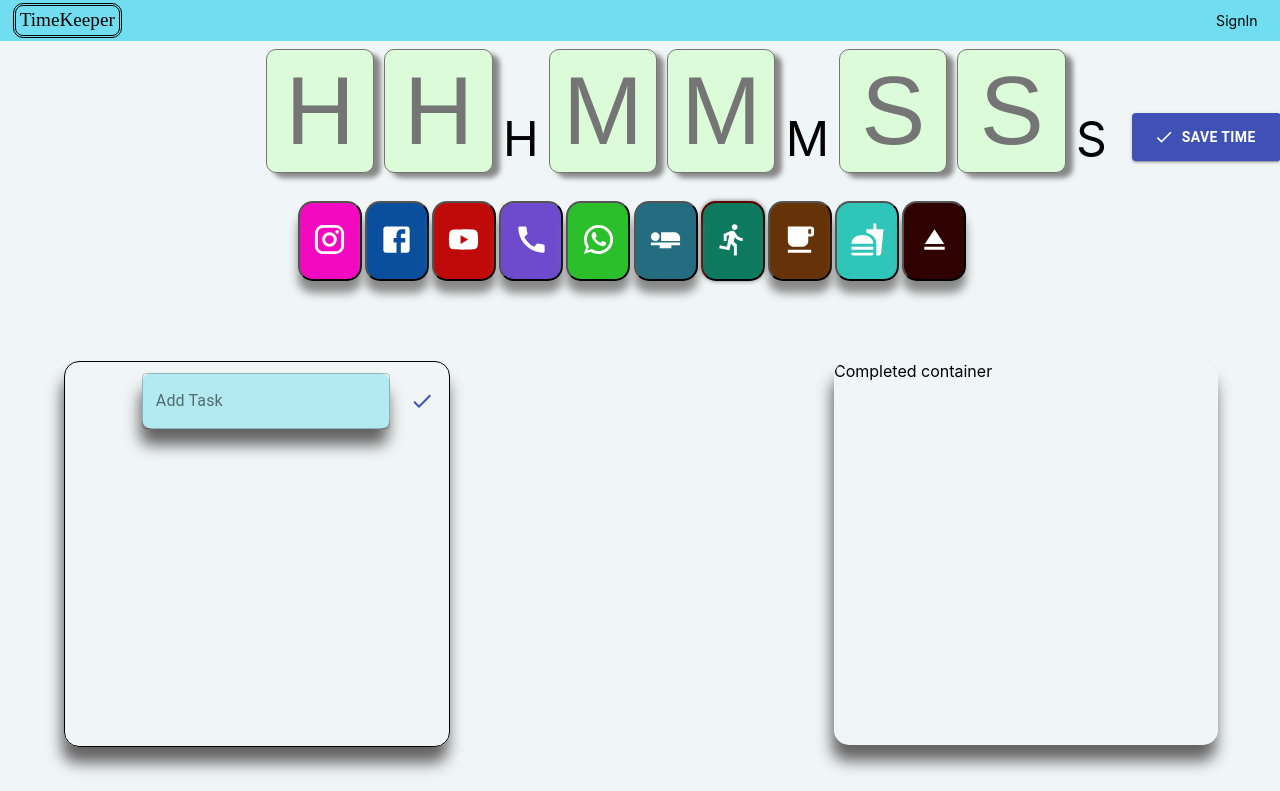
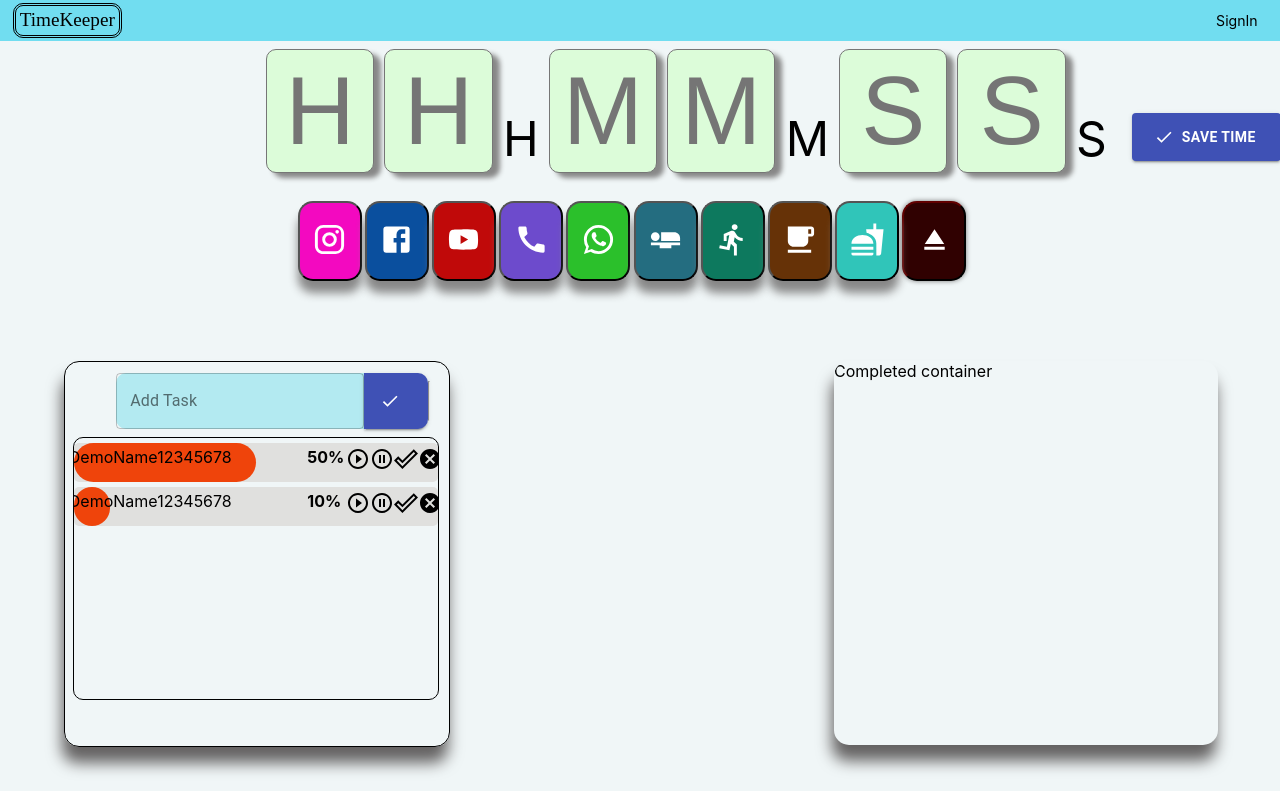
Before and after one commit to rupamswain1/timeKeeper, a React (Create React App) app in the folder timekeeper-frontend/: page / in a window 1280 px wide. Shown: the top 791 px of the page. Built offline with nearby package versions, Linux system fonts and the light colour scheme.

Commit message:
reducer for breakbutton created and task component created

```diff
--- /dev/null
+++ b/timekeeper-frontend/src/components/addedTask/AddedTask.component.jsx
@@ -0,0 +1,85 @@
+import React from 'react';
+import PlayCircleOutlineIcon from '@material-ui/icons/PlayCircleOutline';
+import PauseCircleOutlineIcon from '@material-ui/icons/PauseCircleOutline';
+import DoneOutlineIcon from '@material-ui/icons/DoneOutline';
+import CancelIcon from '@material-ui/icons/Cancel';
+const AddedTask=({completed,bgColor})=>{
+
+    const containerStyle={
+        position:'relative',
+        height:'15%',
+        width:'100%',
+        backgroundColor: "#e0e0de",
+        borderRadius: 5,
+        'margin-top':5,
+        display:'flex',
+    }
+
+    const fillerStyle = {
+        height: '100%',
+        width: `${completed}%`,
+        backgroundColor: `${bgColor}`,
+        borderRadius: 'inherit',
+        textAlign: 'right',
+        borderRadius: 50,
+        transition: 'width 1s ease-in-out',
+      }
+
+      const labelStyle = {
+        position:'absolute',
+        left:'4vw',
+        color: 'black',
+        fontWeight: 'bold',
+        'z-index':-1,
+
+      }
+
+      const taskContentStyle={
+        position:'absolute',
+        display:'flex',
+        right:'50%',
+        top:'10%',
+        textAlign:'right',
+      }
+      const iconsListStyle={
+        position:'absolute',
+        display:'flex',
+        'padding-left':'7vw'
+      }
+      const taskNameStyle={
+          position:'absolute',
+          color:'black',
+          right:'1.9vw',
+      }
+
+
+    return(
+        <div className='taskMainContainer' style={containerStyle}>
+            <div className='contentContainer' style={fillerStyle}>
+
+            </div>
+            <div className='taskContent' style={taskContentStyle}>
+                <span style={labelStyle}>{`${completed}%`}</span>
+                <div className='taskName' style={taskNameStyle}>
+                    DemoName12345678
+                </div>
+                <div className='iconsList' style={iconsListStyle}>
+                    <div className='playButton'>
+                        <PlayCircleOutlineIcon/>
+                    </div>
+                    <div className='playButton'>
+                        <PauseCircleOutlineIcon/>
+                    </div>
+                    <div className='completedButton'>
+                        <DoneOutlineIcon/>
+                    </div>
+                    <div className='removeButton'>
+                        <CancelIcon/>
+                    </div>
+                </div>
+            </div>
+        </div>
+    )
+}
+
+export default AddedTask;
--- a/timekeeper-frontend/src/components/breakButtons/BreakButtons.component.jsx
+++ b/timekeeper-frontend/src/components/breakButtons/BreakButtons.component.jsx
@@ -1,4 +1,5 @@
 import React from 'react';
+import {useSelector,useDispatch} from 'react-redux';
 import InstagramIcon from '@material-ui/icons/Instagram';
 import FacebookIcon from '@material-ui/icons/Facebook';
 import YouTubeIcon from '@material-ui/icons/YouTube';
@@ -9,54 +10,62 @@ import DirectionsRunIcon from '@material-ui/icons/DirectionsRun';
 import FreeBreakfastIcon from '@material-ui/icons/FreeBreakfast';
 import FastfoodIcon from '@material-ui/icons/Fastfood';
 import EjectIcon from '@material-ui/icons/Eject';
-import Tootip from '@material-ui/core/Tooltip'
 import './BreakButtons.style.scss';
 import Tooltip from '@material-ui/core/Tooltip';
+import {startBreak} from '../../redux/breakButton/BreakButton.action';
+const BreakButtons=()=>{
 
-const BreakButtons=()=>{
+    const breakData=useSelector(state=>state.BreakButtonReducer);
+    const dispatch=useDispatch();
+    console.log('call')
+
+    const dispatchAction=(buttonName)=>{
+
+        dispatch(startBreak(buttonName))
+    }
     return(
         <div className='breakbuttonsMainContainer'>
             <Tooltip title='Instagram'>
-                <button className='brakButton-insta'><InstagramIcon style={{fill: "white"}} fontSize="large"/></button>
+                <button className={`brakButton-insta-${breakData['instagram'].isActive?'active':''}`} onClick={()=>dispatchAction('instagram')}><InstagramIcon style={{fill: "white"}} fontSize="large" /></button>
             </Tooltip>
             <Tooltip title='Facebook'>
-                <button className='brakButton-fb'><FacebookIcon style={{fill: "white"}} fontSize="large"/></button>
+                <button className={`brakButton-fb-${breakData['faceBook'].isActive?'active':''}`} onClick={()=>dispatchAction('faceBook')}><FacebookIcon style={{fill: "white"}} fontSize="large" /></button>
             </Tooltip>
 
             <Tooltip title='Youtube'>
-                <button className='brakButton-youtube'><YouTubeIcon style={{fill: "white"}} fontSize="large"/></button>
+                <button className={`brakButton-youtube-${breakData['youtube'].isActive?'active':''}`} onClick={()=>dispatchAction('youtube')}><YouTubeIcon style={{fill: "white"}} fontSize="large"/></button>
             </Tooltip>
 
             <Tooltip title='Calls'>
-                <button className='brakButton-calls-'><CallIcon style={{fill: "white"}} fontSize="large"/></button>
+                <button className={`brakButton-calls-${breakData['call'].isActive?'active':''}`} onClick={()=>dispatchAction('call')}><CallIcon style={{fill: "white"}} fontSize="large"/></button>
             </Tooltip>
 
             <Tooltip title='Messaging'>
-                <button className='brakButton-messaging'><WhatsAppIcon style={{fill: "white"}} fontSize="large"/></button>
+                <button className={`brakButton-messaging-${breakData['messaging'].isActive?'active':''}`} onClick={()=>dispatchAction('messaging')}><WhatsAppIcon style={{fill: "white"}} fontSize="large" /></button>
             </Tooltip>
 
 
             <Tooltip title='Sleep'>
-                <button className='brakButton-sleep'><AirlineSeatFlatIcon style={{fill: "white"}} fontSize="large"/></button>
+                <button className={`brakButton-sleep-${breakData['sleep'].isActive?'active':''}`} onClick={()=>dispatchAction('sleep')}><AirlineSeatFlatIcon style={{fill: "white"}} fontSize="large"/></button>
             </Tooltip>
 
             <Tooltip title='Excercise'>
-                <button className='brakButton-excesiseclicked'><DirectionsRunIcon style={{fill: "white"}} fontSize="large"/></button>
+                <button className={`brakButton-excesise-${breakData['excercise'].isActive?'active':''}`} onClick={()=>dispatchAction('excercise')}><DirectionsRunIcon style={{fill: "white"}} fontSize="large"/></button>
             </Tooltip>
 
 
             <Tooltip title='Food'>
-                <button className='brakButton-tea'><FreeBreakfastIcon style={{fill: "white"}} fontSize="large"/></button>
+                <button className={`brakButton-tea-${breakData['food'].isActive?'active':''}`} onClick={()=>dispatchAction('food')}><FreeBreakfastIcon style={{fill: "white"}} fontSize="large"/></button>
             </Tooltip>
 
 
             <Tooltip title='Tea/Coffee'>
-                <button className='brakButton-food'><FastfoodIcon style={{fill: "white"}} fontSize="large"/></button>
+                <button className={`brakButton-food-${breakData['tea'].isActive?'active':''}`} onClick={()=>dispatchAction('tea')}><FastfoodIcon style={{fill: "white"}} fontSize="large"/></button>
             </Tooltip>
 
 
             <Tooltip title='Release All'>
-                 <button className='brakButton-eject'><EjectIcon style={{fill: "white"}} fontSize="large"/></button>
+                 <button className={`brakButton-eject-${breakData['releaseAll'].isActive?'active':''}`} onClick={()=>dispatchAction('releaseAll')}><EjectIcon style={{fill: "white"}} fontSize="large"/></button>
             </Tooltip>
 
 
--- a/timekeeper-frontend/src/components/breakButtons/BreakButtons.style.scss
+++ b/timekeeper-frontend/src/components/breakButtons/BreakButtons.style.scss
@@ -20,6 +20,9 @@
             @include boxHover();
         }
 
+    }
+    button[class*='active']{
+        box-shadow: 0px 0px 0px #888888;
     }
     button[class*='insta']{
         background-color: rgb(243, 9, 192);
@@ -51,7 +54,7 @@
     button[class*='eject']{
         background-color: rgb(48, 1, 1);
     }
-    button[class*='clicked']{
+    button[class*='active']{
         box-shadow: 0px 0px 5px #777;
         z-index: 0;
         border-color: rgb(14, 0, 0);
--- a/timekeeper-frontend/src/components/toDoTaskContainer/ToDoTaskContainer.component.jsx
+++ b/timekeeper-frontend/src/components/toDoTaskContainer/ToDoTaskContainer.component.jsx
@@ -6,23 +6,29 @@ import Button from '@material-ui/core/Button';
 import CheckIcon from '@material-ui/icons/Check';
 import Fab from '@material-ui/core/Fab';
 import AddIcon from '@material-ui/icons/Add';
+import AddedTask from '../addedTask/AddedTask.component';
 const ToDoTaskContainer=()=>{
     return(
         <div className='toDoMainContainer'>
-        <div className='addTaskinpputContainer'>
-            <TextField className='addTaskText' id="outlined-basic" label="Add Task" variant="outlined" color='primary'/>
-            <Button className='addItemIconButton' color="primary" aria-label="add to shopping cart">
-                <CheckIcon/>
-    </Button>
-        </div>
+            <div className='addTaskinpputContainer'>
+                <div className='addTaskContainer'>
+                    <TextField className='addTaskText' id="outlined-basic" label="Add Task" variant="outlined" color='primary'/>
+                    <Button
+                    variant="contained"
+                    color="primary"
+                    className='saveTaskBtn'
+                    startIcon={<CheckIcon />}
+                    ></Button>
+                    <hr></hr>
+                </div>
+            </div>
+            <div className='addedTaskListContainer'>
+                <AddedTask completed={50} bgColor='rgb(239, 68, 11)'/>
+                <AddedTask completed={10} bgColor='rgb(239, 68, 11)'/>
 
-            <div className='addIconButton'>
-               { /*<Tooltip title="Add" aria-label="add">
-                    <Fab color="secondary">
-                        <AddIcon />
-                    </Fab>
-                </Tooltip>*/}
+
             </div>
+
         </div>
     )
 }
--- a/timekeeper-frontend/src/components/toDoTaskContainer/ToDoTaskContainer.style.scss
+++ b/timekeeper-frontend/src/components/toDoTaskContainer/ToDoTaskContainer.style.scss
@@ -8,7 +8,7 @@
     top:10%;
     height: 80%;
     box-shadow: -2px 16px 15px rgb(100, 98, 98);
-    overflow-x: hidden;
+    display: block;
    // background-color: blueviolet;
    .addIconButton{
        position: relative;
@@ -19,25 +19,48 @@
        position: relative;
        top:3%;
        //left:10vw;
-       display: inline;
-      left: 6vw;
+       display: block;
+      left: 4vw;
 
        width:100%;
        display: flex;
+       .addTaskContainer{
+           position: relative;
+           display: flex;
         .addTaskText{
             position: relative;
-           box-shadow: -2px 16px 15px rgb(100, 98, 98);
+            //box-shadow: -2px 16px 15px rgb(100, 98, 98);
             //left:9vw;
             background-color: rgb(179, 234, 241);
             border-radius: 10px;
             outline: none;
+            border-top-right-radius: 0px;
+            border-bottom-right-radius: 0px;
+
+        }
+        .saveTaskBtn{
+            border-radius: 10px;
+            border-top-left-radius:0px ;
+            border-bottom-left-radius: 0px;
+            //box-shadow: -2px 16px 15px rgb(100, 98, 98);
+         }
+
+       }
 
 
    }
-       .addItemIconButton{
+   .addedTaskListContainer{
+        border-style: solid;
+        display: block;
         position: relative;
-        left:0vw;
-       }
+        width:95%;
+        top:5%;
+        left: 2%;
+        height: 68%;
+        border-radius: 10px;
+        border-width: 1px;
+        overflow-x: scroll;
+        overflow-x: hidden;
 
     }
 }
--- /dev/null
+++ b/timekeeper-frontend/src/redux/breakButton/BreakButton.reducer.js
@@ -0,0 +1,53 @@
+import BreakButtonType from './BreakButton.type';
+
+const INITIAL_STATE={
+    instagram:{isActive:false,time:0},
+    faceBook:{isActive:false,time:0},
+    youtube:{isActive:false,time:0},
+    call:{isActive:false,time:0},
+    messaging:{isActive:false,time:0},
+    sleep:{isActive:false,time:0},
+    excercise:{isActive:false,time:0},
+    tea:{isActive:false,time:0},
+    food:{isActive:false,time:0},
+    releaseAll:{isActive:true,time:0},
+    currentActive:'releaseAll',
+
+}
+
+
+export const BreakButtonReducer=(state=INITIAL_STATE,action)=>{
+    switch(action.type){
+
+        case BreakButtonType.START_BREAK:
+            let prevActive='';
+            let btnName=action.breakName;
+            console.log(state[btnName])
+            if(action.breakName!='releaseAll'){
+
+                state[state.currentActive].isActive=false;
+                state[btnName].isActive=true;
+                state.currentActive=action.breakName;
+                prevActive=state.currentActive;
+            }
+            else{
+
+                state[state.currentActive].isActive=false;
+                state.currentActive=action.breakName;
+                prevActive=state.currentActive;
+            }
+            return{
+                ...state,
+                [btnName]:{...state[btnName]},
+                [prevActive]:{...state[prevActive]}
+            }
+        case BreakButtonType.PAUSE_BREAK:
+            state[state.currentActive].isActive=false;
+            return{
+                ...state,
+                [action.breakName]:{...state[action.breakName]},
+            }
+        default:
+            return state;
+    }
+}
--- /dev/null
+++ b/timekeeper-frontend/src/redux/breakButton/BreakButton.type.js
@@ -0,0 +1,6 @@
+const BreakButtonType={
+    START_BREAK:'START_BREAK',
+    PAUSE_BREAK:'PAUSE_BREAK'
+}
+
+export default BreakButtonType
--- a/timekeeper-frontend/src/redux/root-reducer.js
+++ b/timekeeper-frontend/src/redux/root-reducer.js
@@ -3,7 +3,7 @@ import {persistReducer} from 'redux-persist';
 import storage from 'redux-persist/lib/storage';
 
 import {TotalTimeReducer} from './totalTime/TotalTime.reducer';
-
+import {BreakButtonReducer} from './breakButton/BreakButton.reducer';
 const persistConfig={
     key:'root',
     storage,
@@ -12,6 +12,7 @@ const persistConfig={
 
 export const rootReducer=combineReducers({
     TotalTimeReducer:TotalTimeReducer,
+    BreakButtonReducer:BreakButtonReducer,
 });
 
 export const persistReducer1=persistReducer(persistConfig,rootReducer);
```
Also changed, not shown: timekeeper-frontend/src/redux/breakButton/BreakButton.action.js (added, +14 -0 lines), timekeeper-frontend/src/components/addedTask/AddedTask.style.jsx (added). Lines whose indentation alone changed are shown as unchanged.
